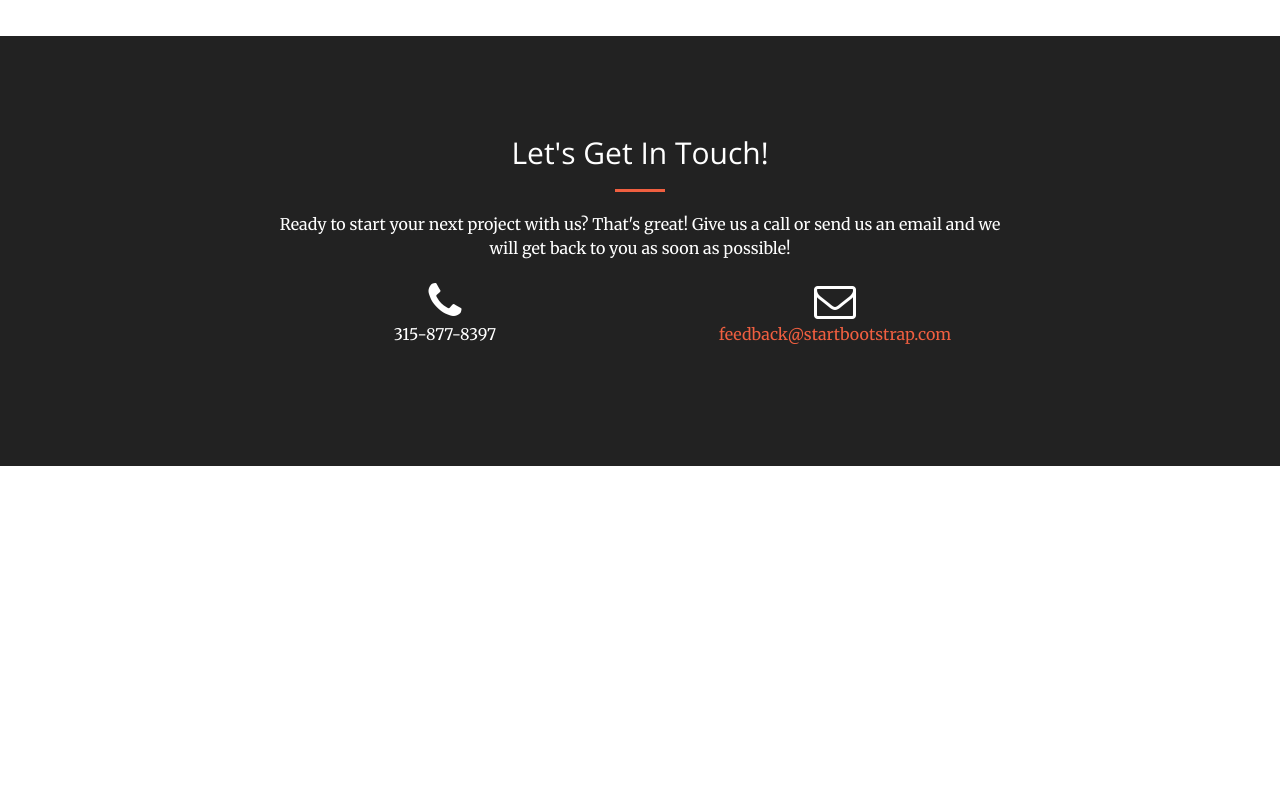
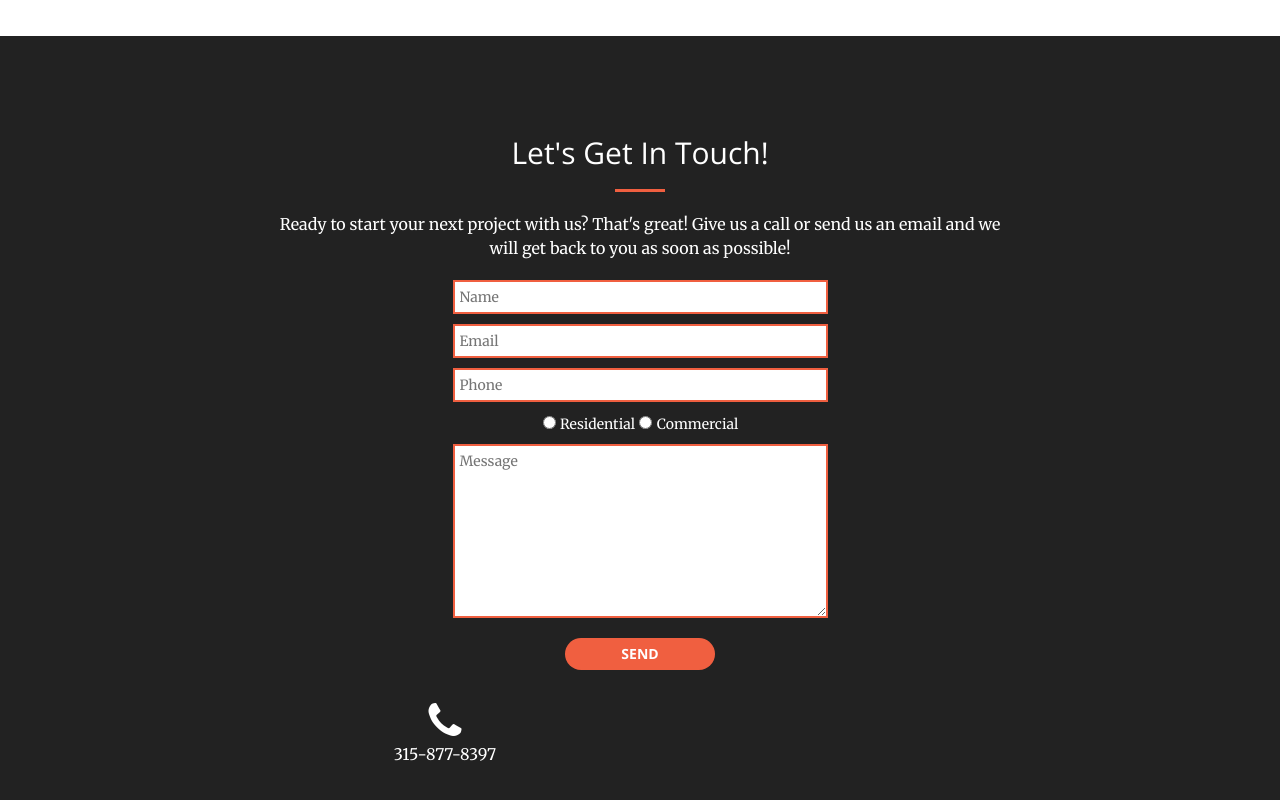
Before and after one commit to kseniya292/imagepaintingcny, a website: page index.html in a window 1280 px wide. Shown: the part 3615-4415 px from the top of the page. Before the commit the page ends 4081 px from the top, so only its background shows below. Drawn offline with nearby package versions, Linux system fonts and the light colour scheme.

Commit message:
updated form and css

```diff
--- a/css/main.css
+++ b/css/main.css
@@ -20,3 +20,33 @@ header {
 	margin-bottom: 2%;
 	margin-top: 2%;
 }
+
+form {
+  margin: 0 auto;
+}
+
+input, textarea {
+  display: block;
+  width: 50%;
+  margin: 0 auto;
+  margin-top: 10px;
+  margin-bottom: 10px;
+  padding-top: 5px;
+  padding-bottom: 5px;
+  padding-left: 5px;
+  border: 2px solid #F05F40;
+}
+
+input:focus, textarea:focus {
+  outline: none;
+}
+
+.radio-btn {
+  display: inline-block;
+  width: 2%;
+}
+
+input.btn-primary {
+  width: 20%;
+  margin-bottom: 30px;
+}
--- a/index.html
+++ b/index.html
@@ -346,14 +346,20 @@
                     <h2 class="section-heading">Let's Get In Touch!</h2>
                     <hr class="primary">
                     <p>Ready to start your next project with us? That's great! Give us a call or send us an email and we will get back to you as soon as possible!</p>
+                    <form action="https://formspree.io/kseniya@upstate.agency"
+                          method="POST">
+                        <input type="text" name="name" placeholder="Name">
+                        <input type="email" name="_replyto" placeholder="Email">
+                        <input type="phone" name="phone" placeholder="Phone">
+                        <input type="radio" name="residential" class ="radio-btn"> Residential
+                        <input type="radio" name="commercial" class ="radio-btn" > Commercial
+                        <textarea rows="8" name="message" placeholder="Message"></textarea>
+                        <input type="submit" class="btn btn-primary" value="Send">
+                    </form>
                 </div>
                 <div class="col-lg-4 col-lg-offset-2 text-center">
                     <i class="fa fa-phone fa-3x sr-contact"></i>
                     <p>315-877-8397</p>
-                </div>
-                <div class="col-lg-4 text-center">
-                    <i class="fa fa-envelope-o fa-3x sr-contact"></i>
-                    <p><a href="mailto:your-email@your-domain.com">feedback@startbootstrap.com</a></p>
                 </div>
             </div>
         </div>
```
